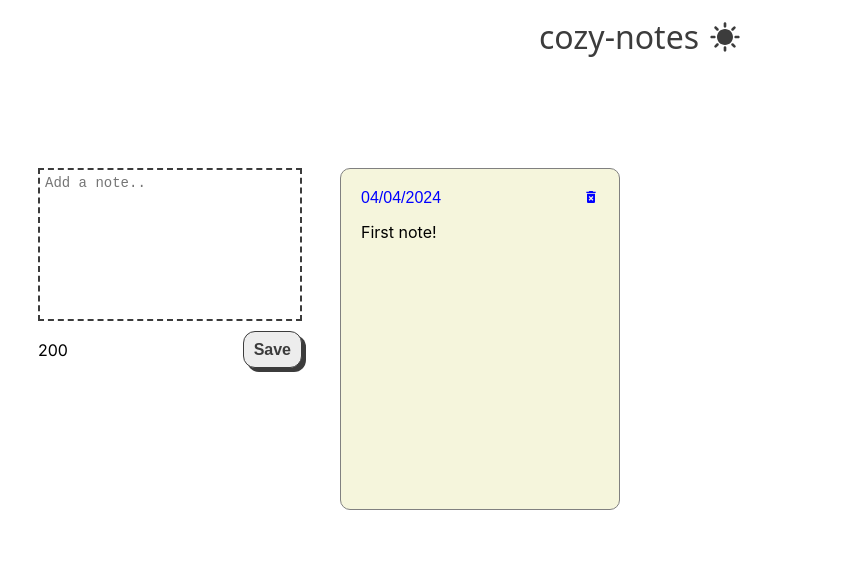
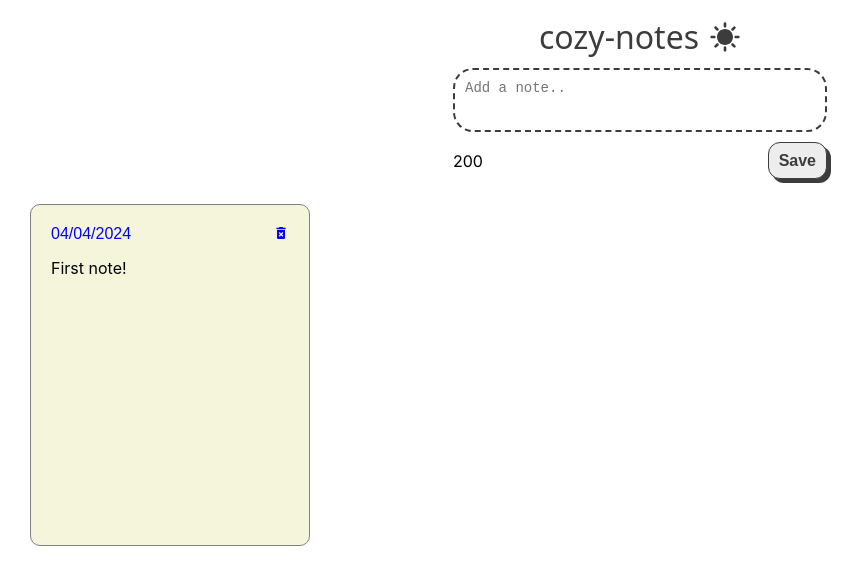
Before and after one commit to buennoo/cozy-notes-app, a React (Create React App) app: page / in a window 1280 px wide. Shown: the top 584 px of the page, without its empty margins (0-864 px from the left). Built offline with nearby package versions, Linux system fonts and the light colour scheme.

Commit message:
changed style

```diff
--- a/src/App.js
+++ b/src/App.js
@@ -2,6 +2,7 @@ import { useState, useEffect } from 'react';
 import { nanoid } from 'nanoid';
 import NotesList from "./components/NotesList";
 import Header from './components/Header';
+import AddNote from './components/AddNote';
 
 const App = () => {
   const [notes, setNotes] = useState([
@@ -45,7 +46,8 @@ const App = () => {
   return (
     <div className={"page-wrap"}>
       <Header turnDarkMode={setDarkMode} headerDarkMode={darkMode}/>
-      <NotesList notes={notes} handleAddNote={addNewNote} handleDeleteNote={deleteNote}/>
+      <AddNote addNoteData={addNewNote}/>
+      <NotesList notes={notes} handleDeleteNote={deleteNote}/>
     </div>
   );
 }
--- a/src/components/AddNote.js
+++ b/src/components/AddNote.js
@@ -30,7 +30,8 @@ const AddNote = ({addNoteData}) => {
                 placeholder="Add a note.."
                 onInput={handleInput}
                 value={noteText}
-                onKeyDown={enterNote}>
+                onKeyDown={enterNote}
+                rows="3">
             </textarea>
             <div class="note-add-footer">
                 <span id='remaining'>
--- a/src/components/NotesList.js
+++ b/src/components/NotesList.js
@@ -1,11 +1,9 @@
 import Note from "./Note";
 import "../styles/NotesList.css"
-import AddNote from "./AddNote.js"
 
-const NotesList = ({notes, handleAddNote, handleDeleteNote}) => {
+const NotesList = ({notes, handleDeleteNote}) => {
     return (
         <div className="notes-list">
-            <AddNote addNoteData={handleAddNote}/>
             { notes.map((note) => (
                 <Note id={note.id} text={note.text} date={note.date} toDelete={handleDeleteNote}/>
             ))}
--- a/src/styles/AddNote.css
+++ b/src/styles/AddNote.css
@@ -10,8 +10,6 @@
 
     max-width: fit-content;
     max-height: 200px;
-
-    background-color: white;
 
     font-family: "Inter";
 }
@@ -50,12 +48,14 @@
 }
 
 textarea {
-    padding: 5px;
+    padding: 10px;
     font-size: 14px;
     resize: none;
-    width: 250px;
-    height: 150px;
+    width: 350px;
+    height: 40px;
     border: 2px dashed rgb(60, 60, 60);
+    border-radius: 20px;
+    overflow: hidden;
 }
 
 textarea:focus {
--- a/src/styles/NotesList.css
+++ b/src/styles/NotesList.css
@@ -2,7 +2,7 @@
     display: grid;
     grid-template-columns: repeat(auto-fit, minmax(200px, 300px));
     grid-gap: 10px;
-    margin-top: 100px;
+    margin-top: 5px;
     margin-left: 20px;
     margin-right: 20px;
 }
```
